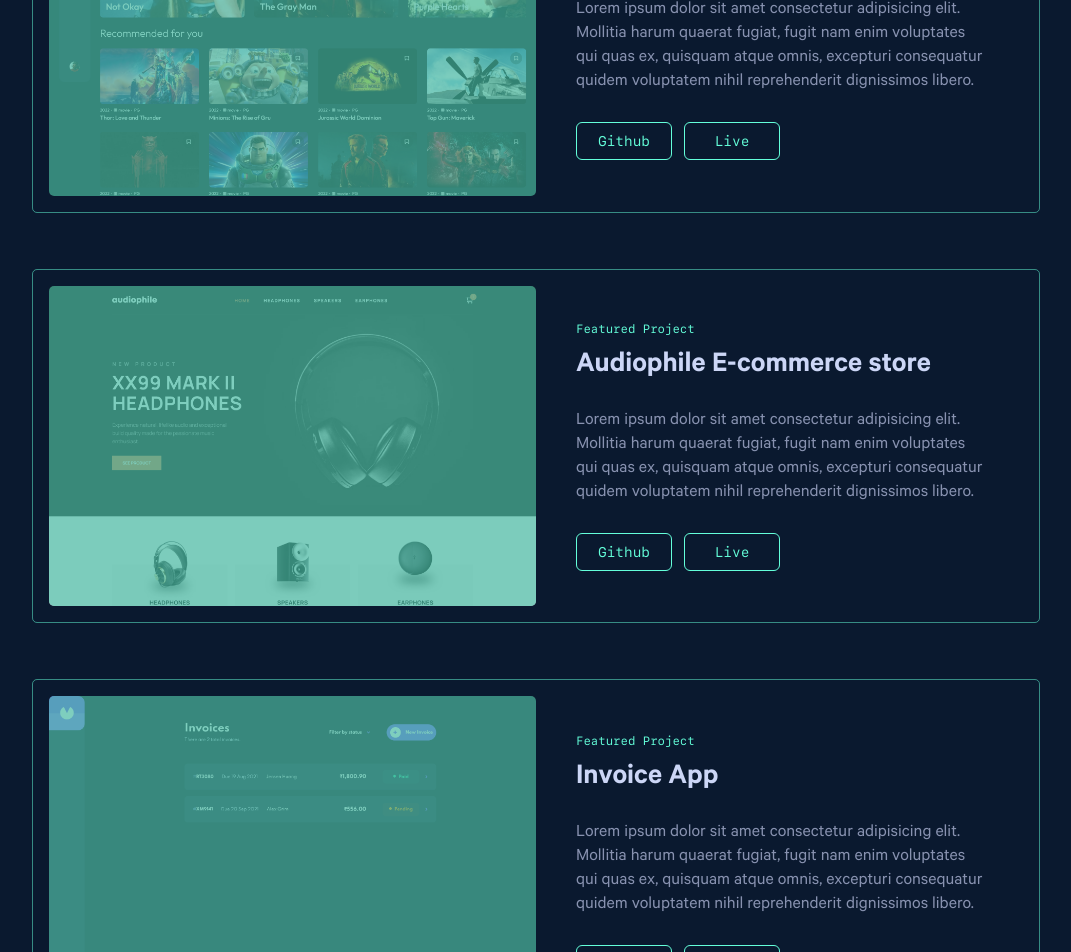
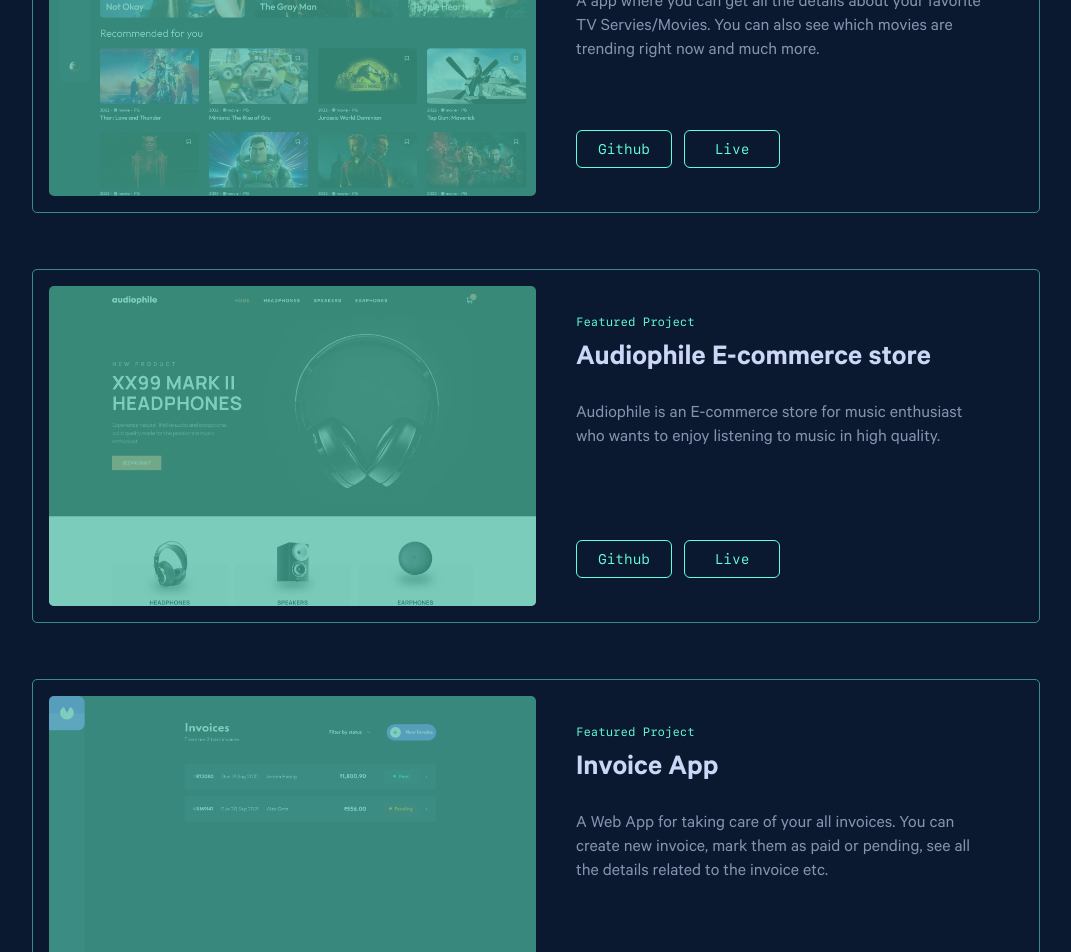
Before and after one commit to ameer005/portfolio-website, a React (Create React App) app: page / in a window 1280 px wide. Shown: the part 1080-2032 px from the top of the page, without its empty margins (104-1175 px from the left). Built offline with nearby package versions, Linux system fonts and the light colour scheme.

Commit message:
fixed project cards

```diff
--- a/src/components/Header/Header.js
+++ b/src/components/Header/Header.js
@@ -36,7 +36,7 @@ const Header = ({ openNav, setOpenNav }) => {
         initial={{ opacity: 0 }}
         animate={{ opacity: 1 }}
         transition={{ duration: ".3" }}
-        className="text-2xl"
+        className="text-2xl text-transparent"
       >
         logo
       </motion.div>
--- a/src/components/ProjectCard/ProjectCard.js
+++ b/src/components/ProjectCard/ProjectCard.js
@@ -10,7 +10,8 @@ const ProjectCard = ({ title, description, image, live, github }) => {
         <div className=" rounded-[5px] relative overflow-hidden  overlay hover:after:opacity-0 hover:before:opacity-0 ut-animation ">
           <img src={image} alt="project" />
         </div>
-        <div className="px-10 py-7 lg:hidden">
+        <div className="px-10 py-7 lg:hidden h-full flex flex-col justify-between">
+          <div>
             <div className="text-xs font-sfMono text-colorAccent mb-3">
               Featured Project
             </div>
@@ -21,6 +22,7 @@ const ProjectCard = ({ title, description, image, live, github }) => {
             <p className="leading-6 text-lg text-colorSecondary mb-7">
               {description}
             </p>
+          </div>
 
           <div className="flex items-center gap-3 ">
             <a
--- a/src/pages/Homepage.js
+++ b/src/pages/Homepage.js
@@ -74,30 +74,21 @@ const Homepage = () => {
           <ProjectCard
             title="Entertainment Web App"
             image={entertainmentApp}
-            description="Lorem ipsum dolor sit amet consectetur adipisicing elit. Mollitia
-          harum quaerat fugiat, fugit nam enim voluptates qui quas ex, quisquam
-          atque omnis, excepturi consequatur quidem voluptatem nihil
-          reprehenderit dignissimos libero."
+            description="A app where you can get all the details about your favorite TV Servies/Movies. You can also see which movies are trending right now and much more."
             github="https://github.com/ameer005/entertainment-web-app"
             live="https://entertainment-web-app-005.netlify.app/"
           />
           <ProjectCard
             title="Audiophile E-commerce store"
             image={audiophileImg}
-            description="Lorem ipsum dolor sit amet consectetur adipisicing elit. Mollitia
-          harum quaerat fugiat, fugit nam enim voluptates qui quas ex, quisquam
-          atque omnis, excepturi consequatur quidem voluptatem nihil
-          reprehenderit dignissimos libero."
+            description="Audiophile is an E-commerce store for music enthusiast who wants to enjoy listening to music in high quality."
             github="https://github.com/ameer005/audiophile-e-commerce-website"
             live="https://audiophile-ecommerce-ameer005.netlify.app/"
           />
           <ProjectCard
             title="Invoice App"
             image={invoiceImg}
-            description="Lorem ipsum dolor sit amet consectetur adipisicing elit. Mollitia
-          harum quaerat fugiat, fugit nam enim voluptates qui quas ex, quisquam
-          atque omnis, excepturi consequatur quidem voluptatem nihil
-          reprehenderit dignissimos libero."
+            description="A Web App for taking care of your all invoices. You can create new invoice, mark them as paid or pending, see all the details related to the invoice etc."
             github="https://github.com/ameer005/invoice-app"
             live="https://invoice-ameer005.netlify.app/"
           />
```
Lines whose indentation alone changed are shown as unchanged.
